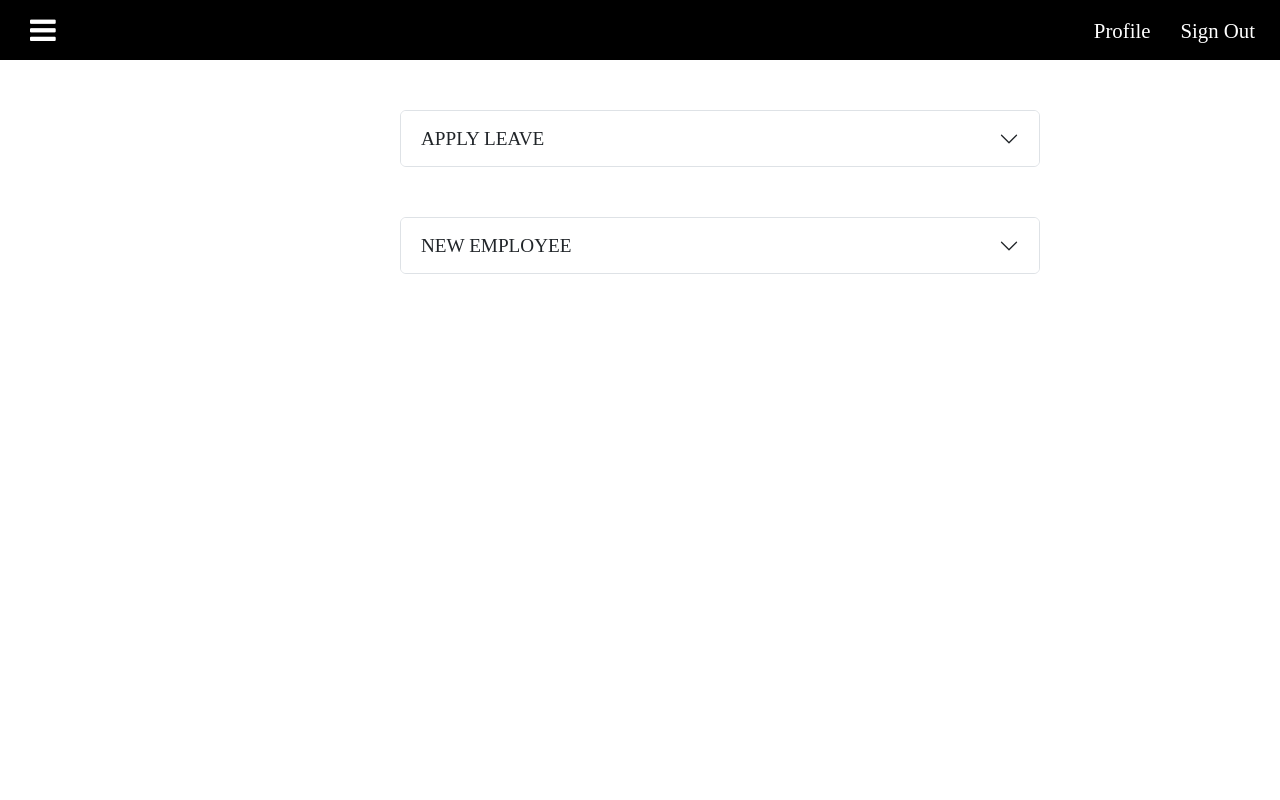
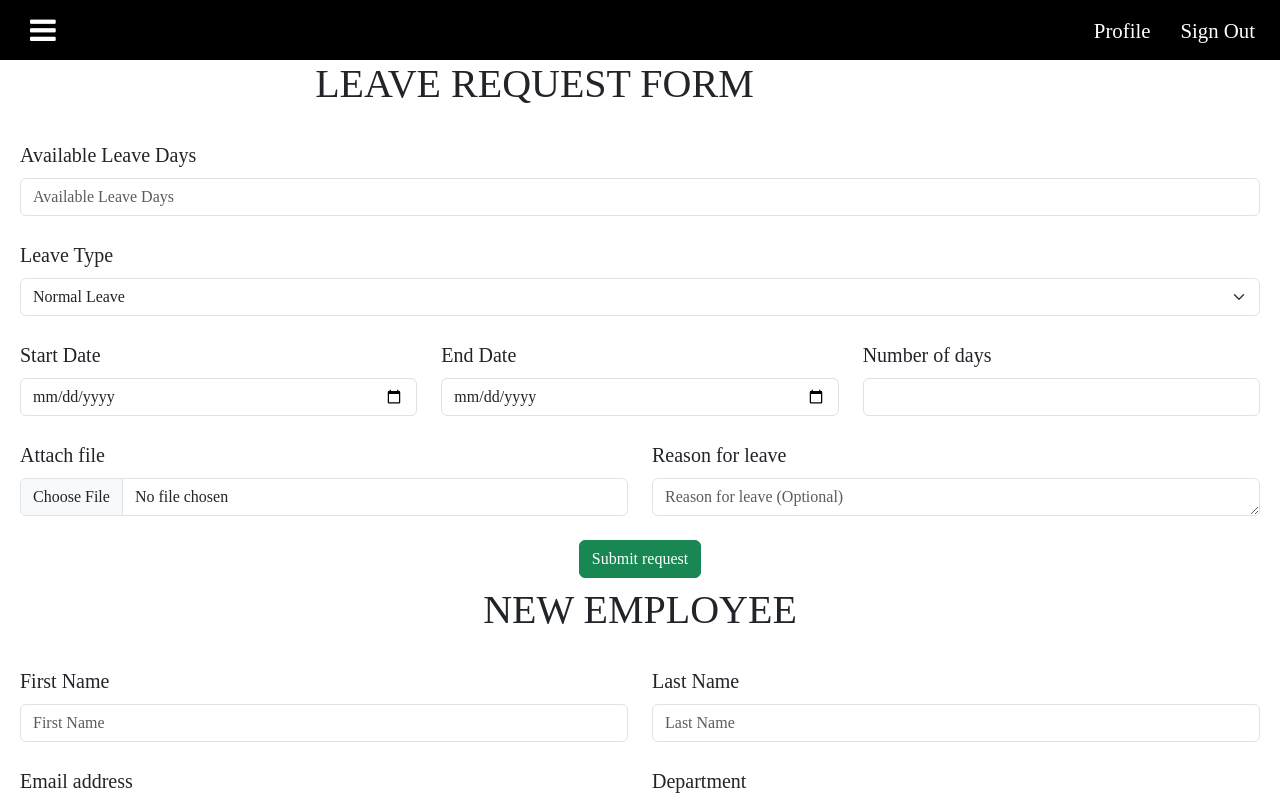
Before and after one commit to NdunguSam01/lms-mobikey, a React (Create React App) app: page /dashboard in a window 1280 px wide. Shown: the top 800 px of the page. Built offline with nearby package versions, Linux system fonts and the light colour scheme.

Commit message:
Removed the accordions

```diff
--- a/src/Pages/Dashboard.js
+++ b/src/Pages/Dashboard.js
@@ -1,8 +1,8 @@
 import Navbar from '../components/Navbar'
 import Sidebar from '../components/Side';
 import { useState } from 'react';
-import Leave from './Leave';
-import Employees from './Employees';
+import LeaveForm from '../components/Leave Form'
+import NewEmployee from '../components/New Employee'
 
 const Dashboard = () =>
 {
@@ -17,8 +17,8 @@ const Dashboard = () =>
             <Navbar sidebarStatusFunction={sidebarStatusFunction} sidebarOpen={sidebarOpen}/>
             <Sidebar sidebarOpen={sidebarOpen} sidebarStatusFunction={sidebarStatusFunction}/>
             <div className="content-contaiiner">
-                <Leave/>
-                <Employees/>
+                <LeaveForm/>
+                <NewEmployee/>
             </div>
         </>
      );
--- a/src/Pages/Employees.js
+++ /dev/null
@@ -1,24 +0,0 @@
-import NewEmployee from '../components/New Employee'
-import '../assets/css/accordion.css'
-
-const Employees = () =>
-{
-    return (
-        <>
-            <div className={`accordion `} id="new-employee-accordion">
-            <div className="accordion-item">
-                <h2 className={`accordion-header`}>
-                    <button className="accordion-button collapsed" type="button" data-bs-toggle="collapse" data-bs-target="#new-employee" aria-expanded="false" aria-controls="new-employee">New Employee</button>
-                </h2>
-                <div id="new-employee" className="accordion-collapse collapse" data-bs-parent="#new-employee-accordion">
-                    <div className="accordion-body">
-                        <NewEmployee/>
-                    </div>
-                </div>
-                </div>
-            </div>
-        </>
-     );
-}
-
-export default Employees;
--- a/src/Pages/Leave.js
+++ /dev/null
@@ -1,24 +0,0 @@
-import LeaveForm from '../components/Leave Form'
-import  '../assets/css/accordion.css'
-
-const Leave = () =>
-{
-    return (
-        <>
-            <div className={`accordion `} id="leave-form-accordion">
-            <div className="accordion-item">
-                <h2 className="accordion-header">
-                    <button className="accordion-button collapsed" type="button" data-bs-toggle="collapse" data-bs-target="#leave-form" aria-expanded="false" aria-controls="leave-form">Apply Leave</button>
-                </h2>
-                <div id="leave-form" className="accordion-collapse collapse" data-bs-parent="#leave-form-accordion">
-                    <div className="accordion-body">
-                        <LeaveForm/>
-                    </div>
-                </div>
-                </div>
-            </div>
-        </>
-     );
-}
-
-export default Leave;
```
Also changed, not shown: src/Pages/Requests.js (deleted, +0 -10 lines).
